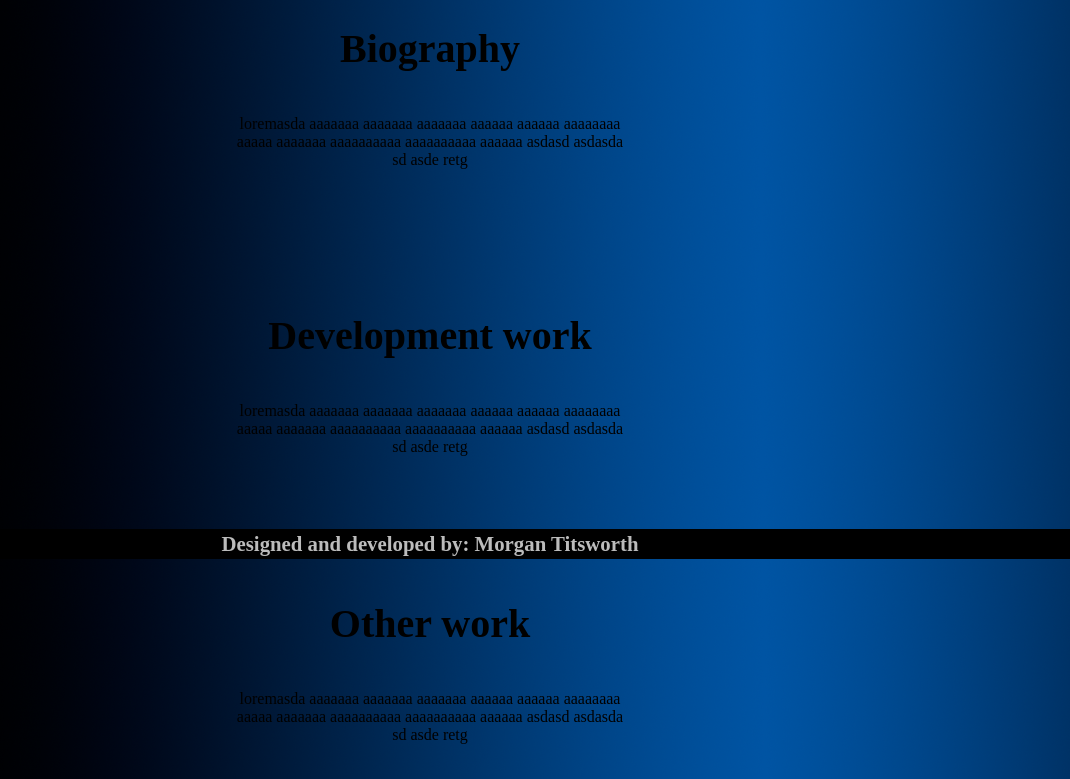
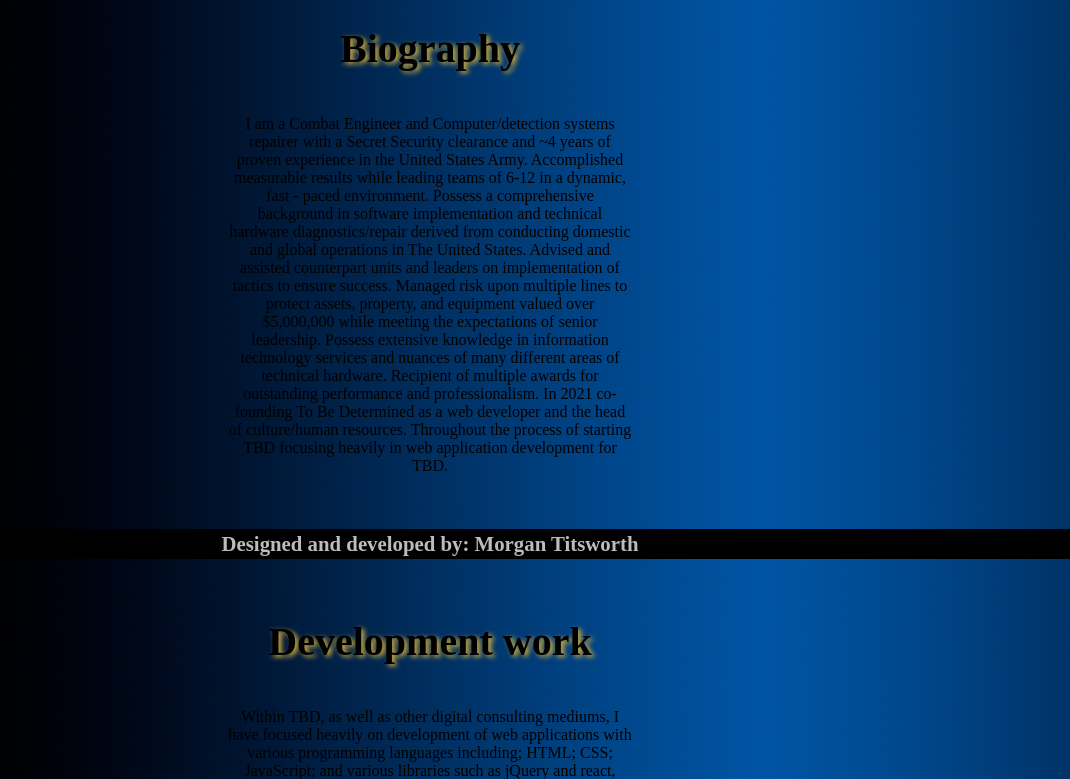
Before and after one commit to Titsworthmorgan/PortfolioWebsite, a Next.js app: page /about in a window 1280 px wide. Shown: the part 241-1020 px from the top of the page, without its empty margins (210-1280 px from the left). Built offline with nearby package versions, Linux system fonts and the light colour scheme.

Commit message:
slight changes

```diff
--- a/pages/about.js
+++ b/pages/about.js
@@ -7,7 +7,11 @@ import FooterComponent from "../Components/Footer/Footer";
 import HomePicture from "../public/Home-usage-white.png"
 import background from '../public/Backround-middle.png'
 import picture from '../public/Titsworth-round.png'
+import { useRouter } from 'next/router'
+
+
 export default function About(){
+    const router = useRouter()
 
     return(
         <>
@@ -18,9 +22,9 @@ export default function About(){
             <link rel="icon" href="/favicon.ico" />
         </Head>
         <div className={styles.main}>
-            <Link href={"/"} className={styles.homeButton}>
+            <div onClick={() => {router.push('/')}} className={styles.homeButton}>
                 <Image src={HomePicture} alt={"Home button"} height={50} width={50}/>
-            </Link>
+            </div>
             <div className={styles.bodyContent}>
                 <Image
                     className={styles.portImage}
@@ -31,15 +35,15 @@ export default function About(){
                 />
                 <div className={styles.biography}>
                     <h1>Biography</h1>
-                    <p>loremasda aaaaaaa aaaaaaa aaaaaaa aaaaaa aaaaaa aaaaaaaa aaaaa aaaaaaa aaaaaaaaaa aaaaaaaaaa aaaaaa asdasd asdasda sd asde retg</p>
+                    <p>I am a Combat Engineer and Computer/detection systems repairer with a Secret Security clearance and ~4 years of proven experience in the United States Army. Accomplished measurable results while leading teams of 6-12 in a dynamic, fast - paced environment. Possess a comprehensive background in software implementation and technical hardware diagnostics/repair derived from conducting domestic and global operations in The United States. Advised and assisted counterpart units and leaders on implementation of tactics to ensure success. Managed risk upon multiple lines to protect assets, property, and equipment valued over $5,000,000 while meeting the expectations of senior leadership. Possess extensive knowledge in information technology services and nuances of many different areas of technical hardware. Recipient of multiple awards for outstanding performance and professionalism. In 2021 co-founding To Be Determined as a web developer and the head of culture/human resources. Throughout the process of starting TBD focusing heavily in web application development for TBD. </p>
                 </div>
                 <div className={styles.devWork}>
                     <h1>Development work</h1>
-                    <p>loremasda aaaaaaa aaaaaaa aaaaaaa aaaaaa aaaaaa aaaaaaaa aaaaa aaaaaaa aaaaaaaaaa aaaaaaaaaa aaaaaa asdasd asdasda sd asde retg</p>
+                    <p>Within TBD, as well as other digital consulting mediums, I have focused heavily on development of web applications with various programming languages including; HTML; CSS; JavaScript; and various libraries such as jQuery and react, most notably have been using Next.JS. I have experience with various CI/CD platforms, using a multitude of backend solutions ranging from wordpress to Google Cloud Platform and Vercell. Using and implementing databases; most notably Firestore. Google Cloud based development and extensive use of version control systems: Git and GitHub. Working within the agile methodology ensuring task completion and client satisfaction. As well as ensuring employees within an open employment model are properly integrated within our work space and community.</p>
                 </div>
                 <div className={styles.otherWork}>
                 <h1>Other work</h1>
-                    <p>loremasda aaaaaaa aaaaaaa aaaaaaa aaaaaa aaaaaa aaaaaaaa aaaaa aaaaaaa aaaaaaaaaa aaaaaaaaaa aaaaaa asdasd asdasda sd asde retg</p>
+                    <p>Working with the US Army I have managed several teams of people ranging in size from 6 to 12 individuals. Charged with the oversight of those individuals general welfare and leading the professional development within their given roles. Supervising and ensuring thorough maintenance and complete operational readiness of necessary technical equipment. Managing cohesion between various sections to ensure overall operations are conducted safely and effectively.</p>
                 </div>
             </div>
                 <Image
--- a/styles/Home.module.scss
+++ b/styles/Home.module.scss
@@ -39,6 +39,7 @@
 
 .backroundImage{
   z-index: -1;
+  height: 100%;
 }
 
 
--- a/styles/globals.scss
+++ b/styles/globals.scss
@@ -6,7 +6,6 @@ a {
   text-decoration: none;
   font-family: 'Raleway';
 }
-
 
 h1{
   font-size: 2.5rem;
--- a/styles/pages/about.module.scss
+++ b/styles/pages/about.module.scss
@@ -3,6 +3,9 @@
     align-items: center;
     justify-content: center;
     flex-direction: column;
+    h1{
+        text-shadow: 3px 2px 5px #D4AF37;
+    }
 }
 .backgroundImage{
     z-index: -1;
@@ -11,6 +14,7 @@
 .homeButton{
     align-self: flex-end;
     padding: 1%;
+    cursor: pointer;
 }
 
 .bodyContent{
```
Also changed, not shown: Components/CenterButtons/CenterButton.js (+6 -5 lines), Components/ParticleBackround/particles.js (added, +10 -0 lines), pages/index.js (+4 -4 lines).
